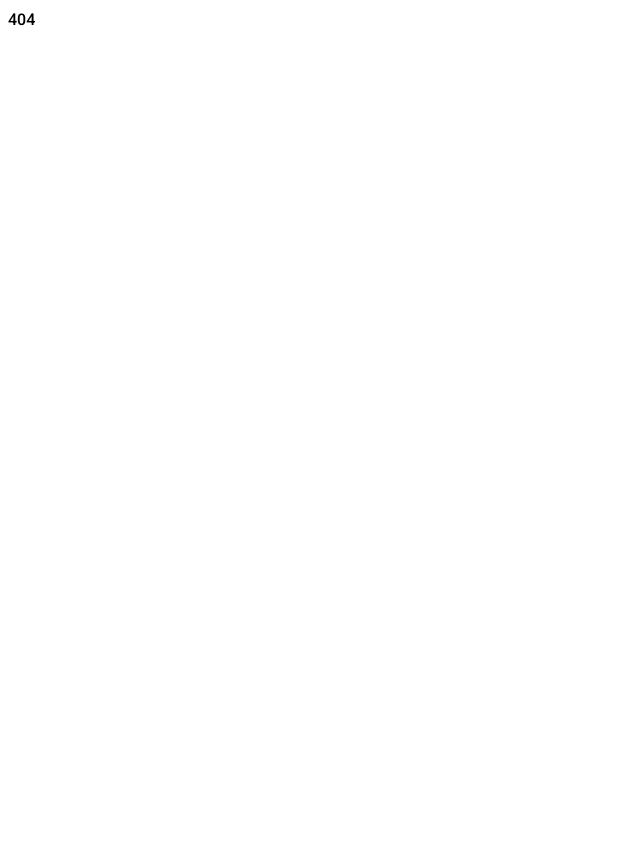
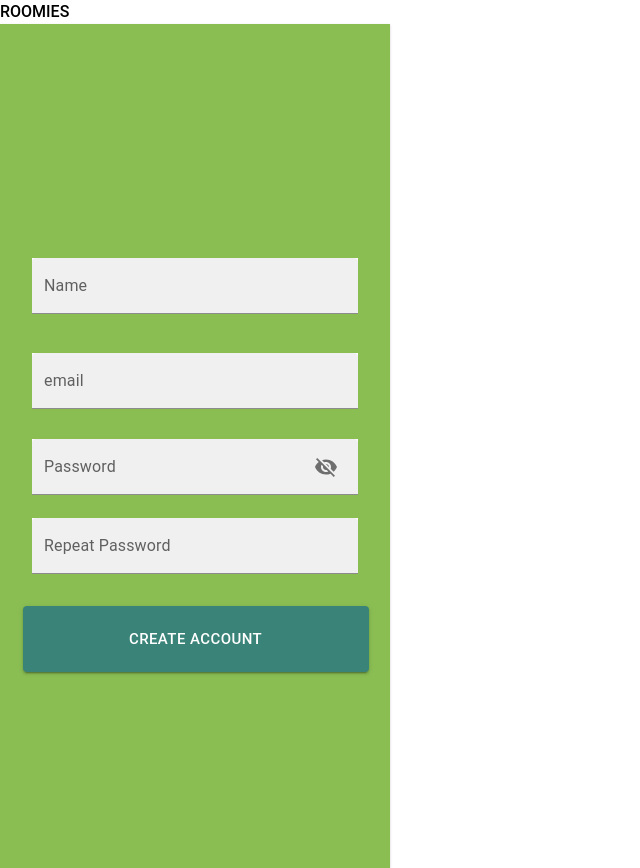
Before and after one commit to alber0087/roomies-app, a React (Vite) app: page /signup in a window 1280 px wide. Before the commit this address had no page. Shown: the whole page, without its empty margins (0-640 px from the left). Before the commit the page ends 800 px from the top, so only its background shows below. Built offline with nearby package versions, Linux system fonts and the light colour scheme.

Commit message:
added sigupPage and validatePassword validateEmail formValidate

```diff
--- a/package.json
+++ b/package.json
@@ -10,6 +10,10 @@
     "preview": "vite preview"
   },
   "dependencies": {
+    "@emotion/react": "^11.11.1",
+    "@emotion/styled": "^11.11.0",
+    "@mui/icons-material": "^5.11.16",
+    "@mui/material": "^5.13.5",
     "axios": "^1.4.0",
     "react": "^18.2.0",
     "react-dom": "^18.2.0",
--- a/src/index.css
+++ b/src/index.css
@@ -1,3 +1,7 @@
+*{
+  padding: 0;
+  margin: 0;
+}
 @import url('https://fonts.googleapis.com/css2?family=Roboto:wght@300;400;500;700;900&display=swap');
 
 :root {
--- /dev/null
+++ b/src/pages/SignupPage/SignupPage.css
@@ -0,0 +1,15 @@
+.container-signup{
+  width: 390px;
+  height: 844px;
+}
+.input-signup{
+  background-color: var(--white-color);
+}
+
+.button-create{
+position: absolute;
+width: 346px;
+height: 66px;
+left: 14.5px;
+top: 542px;
+}
--- /dev/null
+++ b/src/pages/SignupPage/SignupPage.jsx
@@ -0,0 +1,189 @@
+import {
+  Button,
+  Card,
+  CardActions,
+  CardContent,
+  FormControl,
+  IconButton,
+  TextField,
+} from '@mui/material'
+import './SignupPage.css'
+import { Visibility, VisibilityOff } from '@mui/icons-material'
+import { useState } from 'react'
+
+
+const emailRegex = /^[a-zA-Z0-9._%+-]+@[a-zA-Z0-9.-]+\.[a-zA-Z]{2,}$/
+const passRegex = /^(?=.*\d)(.{5,})\1$/
+
+
+
+
+function SignupPage() {
+  const [isPassvisible, setIsPassVisible] = useState(false)
+  const [email, setEmail] = useState('')
+  const [password, setPassword] = useState('')
+  const [repeatPassword, setRepeatPassword] = useState('')
+  const [valid, setValid] = useState(false)
+  const [validPassword, setValidPassword] = useState(false)
+  const [validRepeatPassword, setValidRepeatPassword] = useState(false)
+
+  const validatePassword = (e) => {
+    const password = e.target.value
+    setPassword(password)
+    if (!passRegex.test(password)) {
+      setValidPassword(false)
+    } else {
+      setValidPassword(true)
+      if (password === repeatPassword) {
+        setValidRepeatPassword(true)
+      } else {
+        setValidRepeatPassword(false)
+      }
+    }
+  }
+  const validateRepeatPassword = (e) => {
+    const repeatPassword = e.target.value
+    setRepeatPassword(repeatPassword)
+    if (password === repeatPassword) {
+      setValidRepeatPassword(true)
+      setValidPassword(true)
+    } else {
+      setValidRepeatPassword(false)
+      setValidPassword(false)
+    }
+  }
+
+  const validateEmail = (e) => {
+    const email = e.target.value
+    setEmail(email)
+    if (!emailRegex.test(email)) {
+      setValid(false)
+    } else {
+      //setCheckBox(e.target.checked)
+      setValid(true)
+    }
+  }
+  const validatePower = () => {
+    if (valid !== true) {
+      alert('verify your email')
+    } else if (validPassword !== true) {
+      alert('verify your password')
+    }
+  }
+
+  const formValidate = (e) => {
+    e.preventDefault()
+    if (
+      valid !== true ||
+      validPassword !== true ||
+      /*  checkBox !== true || */
+      validRepeatPassword !== true
+    ) {
+      return alert('Verify the fields')
+    } else {
+      console.log('entra')
+      return alert('your connect')
+    }
+  }
+
+  const handleClick = () => {
+    setIsPassVisible(!isPassvisible)
+  }
+
+  console.log(email)
+  console.log(password)
+
+  return (
+    <>
+      <Card
+        sx={{ backgroundColor: '#8ABE53', borderRadius: '0' }}
+        className="container-signup"
+      >
+        <FormControl className="wrapper-signup" onSubmit={formValidate}>
+          <CardContent>
+            <TextField
+              className="input-signup"
+              style={{
+                position: 'absolute',
+                width: ' 326px',
+                left: '32px',
+                top: '234px',
+              }}
+              size="large"
+              label="Name"
+              variant="filled"
+            />
+            <TextField
+              style={{
+                position: 'absolute',
+                width: ' 326px',
+                left: '32px',
+                top: '321px',
+              }}
+              className="input-signup"
+              margin="dense"
+              label="email"
+              color={valid ? 'info' : 'error'}
+              value={email}
+              onChange={validateEmail}
+              variant="filled"
+            />
+            <TextField
+              style={{
+                position: 'absolute',
+                width: ' 326px',
+                left: '32px',
+                top: '407px',
+              }}
+              value={password}
+              className="input-signup"
+              size="large"
+              label="Password"
+              variant="filled"
+              margin="dense"
+              type={isPassvisible ? 'text' : 'password'}
+              onChange={validatePassword}
+              InputProps={{
+                endAdornment: (
+                  <IconButton onClick={handleClick}>
+                    {isPassvisible ? <Visibility /> : <VisibilityOff />}
+                  </IconButton>
+                ),
+              }}
+            />
+            <TextField
+              style={{
+                position: 'absolute',
+                width: ' 326px',
+                left: '32px',
+                top: '494px',
+              }}
+              value={repeatPassword}
+              type={isPassvisible ? 'text' : 'password'}
+              color={validRepeatPassword ? 'info' : 'error'}
+              onChange={validateRepeatPassword}
+              className="input-signup"
+              size="large"
+              label="Repeat Password"
+              variant="filled"
+            />
+          </CardContent>
+
+          <CardActions>
+            <Button
+              className="button-create"
+              style={{ backgroundColor: 'var(--secondary-color)' }}
+              size="large"
+              variant="contained"
+              onClick={validatePower}
+            >
+              Create Account
+            </Button>
+          </CardActions>
+        </FormControl>
+      </Card>
+    </>
+  )
+}
+
+export default SignupPage
```
Also changed, not shown: src/router/index.jsx (+7 -0 lines), src/services/api.js (added), 1 other file (tests, documents, lock files or other folders).
